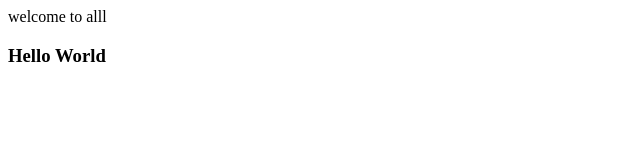
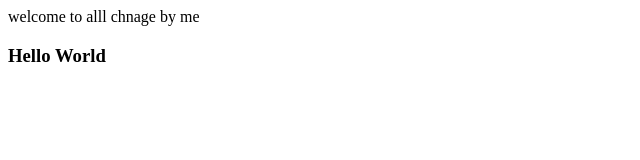
Before and after one commit to romishpatoriya/RepoIntro, a plain HTML site: page hello.html in a window 1280 px wide. Shown: the whole page, without its empty margins (0-640 px from the left). Drawn offline with Linux system fonts and the light colour scheme.

Commit message:
change by vivek

```diff
--- a/hello.html
+++ b/hello.html
@@ -1,6 +1,7 @@
 <html>
   <head>
     welcome to alll
+    chnage by me
   </head>
   <body>
     <h3>Hello World</h3>
```
